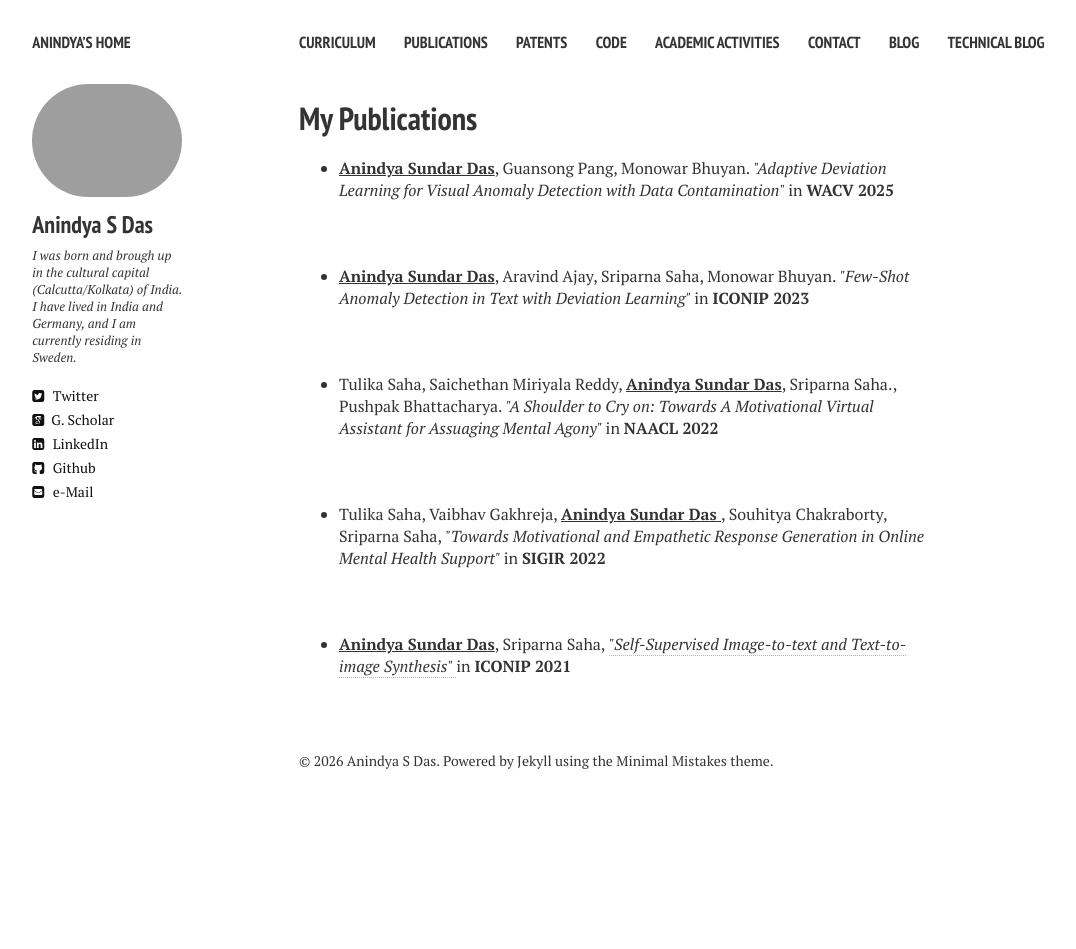
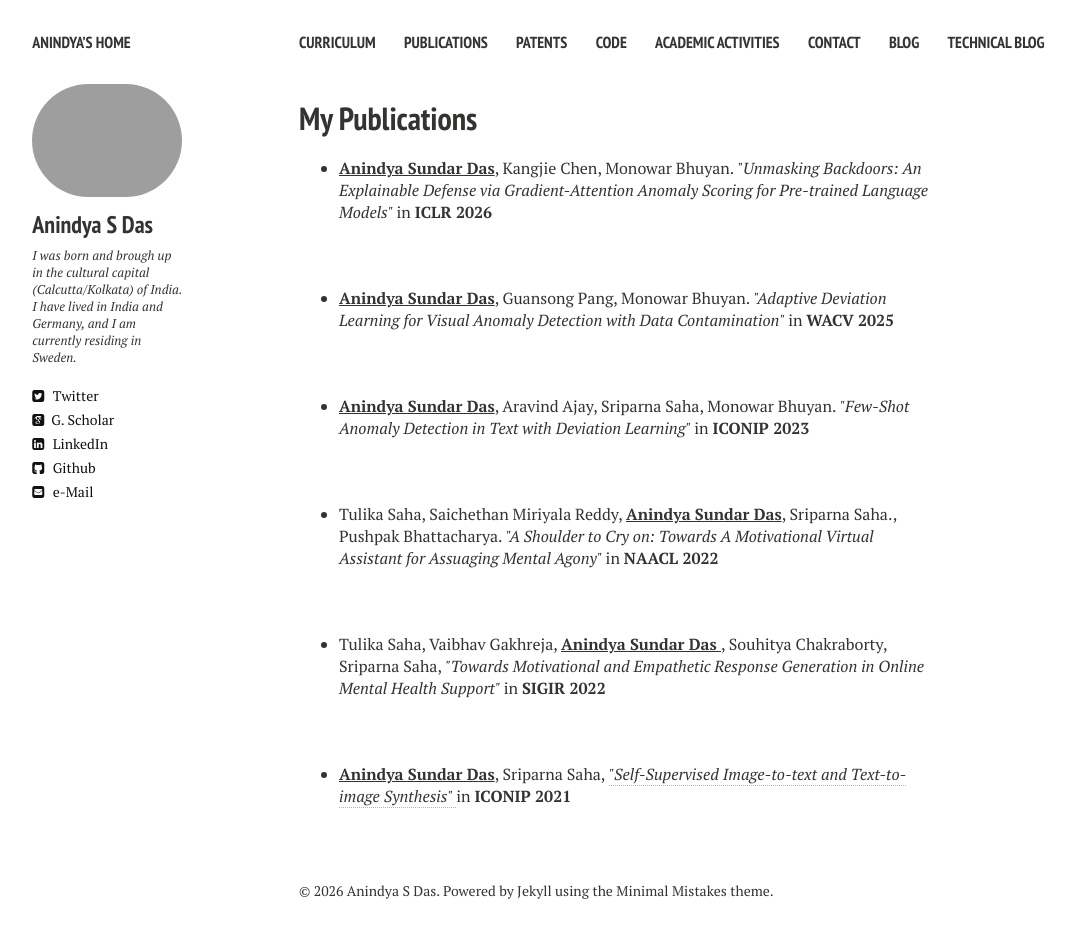
Before and after one commit to anindyasdas/anindyasdas.github.io, a Jekyll site: the page built from publications.md, in a window 1280 px wide. Shown: the whole page, without its empty margins (21-1097 px from the left). Built offline with Jekyll 4.4.1, drawn with Linux system fonts in a browser that asks for light colours; nearby versions of some CDN libraries; before the commit the page ends 900 px from its top, so only the background shows below that.

Commit message:
Update publications.md

```diff
--- a/publications.md
+++ b/publications.md
@@ -8,6 +8,14 @@ comments: false
 ---
 
 <section>
+<p align="center">
+    </p>
+  <div style="text-align:left"><ul><li> <u><b>Anindya Sundar Das</b></u>, Kangjie Chen, Monowar Bhuyan. <i>"Unmasking Backdoors: An Explainable Defense via Gradient-Attention Anomaly Scoring for Pre-trained Language Models" </i> in <b>ICLR 2026</b>
+ </li>
+
+</ul> </div>
+
+<br>
 
  <p align="center">
     </p>
```
